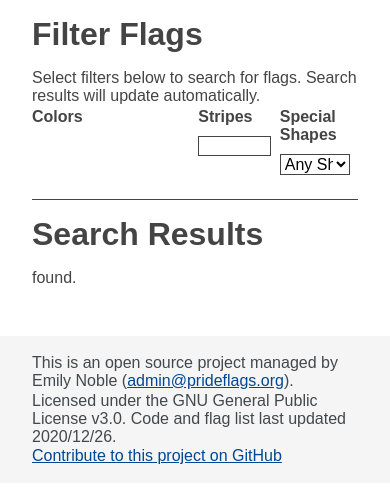
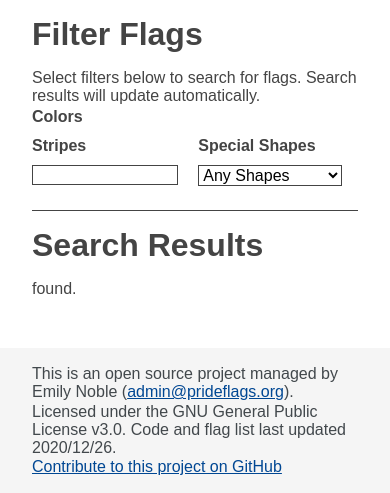
Before and after one commit to emily-noble/prideflagsearch, a Django app: template search/templates/search/index.html in a window 390 px wide. Shown: the part 175-668 px from the top of the page. Run offline with Django 3.2, Linux system fonts and the light colour scheme; the template is opened without the code that fills it, so the values that code supplies are empty; parts of the project's set-up code (start-up, migrations or seed data) failed here and were passed over; some libraries are stand-ins or nearby versions.

Commit message:
Addressed cross browser responsive styling issues

```diff
--- a/search/static/search/css/filters.css
+++ b/search/static/search/css/filters.css
@@ -29,15 +29,15 @@
 }
 
 .filter-card:nth-child(1) {
-    width: 50%;
+    width: 100%;
 }
 
 .filter-card:nth-child(2) {
-    width: 24%;
+    width: 49%;
 }
 
 .filter-card:nth-child(3) {
-    width: 24%;
+    width: 49%;
 }
 
 
@@ -50,6 +50,7 @@
     background-color: white;
     border-radius: 2px;
     max-height: calc(2em * 6);
+    margin-bottom: 0.5em;
 }
 
 .color-card {
--- a/search/static/search/css/general.css
+++ b/search/static/search/css/general.css
@@ -23,7 +23,7 @@
 }
 
 h3 {
-    font-size: 1.2em;
+    font-size: 1em;
 }
 
 h4 {
--- a/search/static/search/css/results.css
+++ b/search/static/search/css/results.css
@@ -13,7 +13,7 @@
     box-sizing: border-box;
     background-color: white;
     border-radius: 2px;
-    width: 49%;
+    width: 100%;
     margin-top: 2em;
 
     /* Properties for nested child flexbox */
@@ -22,8 +22,7 @@
 }
 
 .flag-card-title {
-    min-height: 2.4em;
-    overflow: hidden;
+    min-height: calc(1em * 2 + 0.5em);
     margin: 0 0 1em 0;
 }
 
@@ -56,7 +55,9 @@
 
 /* Small devices (landscape phones, 576px and up) */
 @media (min-width: 576px) {
-
+    .flag-card {
+        width: 49%;
+    }
 }
 
 /* Medium devices (tablets, 768px and up) */
```
